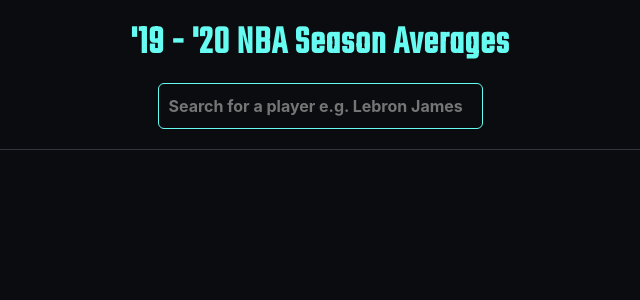
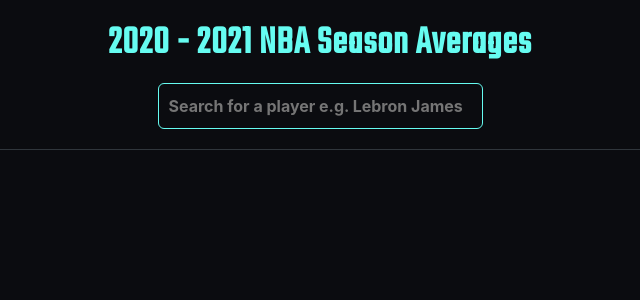
Before and after one commit to jdchua/NBA-stats, a React (Create React App) app: page / in a window 1280 px wide. Shown: the top 300 px of the page, without its empty margins (320-960 px from the left). Built offline with nearby package versions, Linux system fonts and the light colour scheme.

Commit message:
Update heading of page and README

```diff
--- a/public/index.html
+++ b/public/index.html
@@ -6,7 +6,7 @@
     <link href="https://fonts.googleapis.com/css?family=Teko&display=swap" rel="stylesheet">
     <meta name="viewport" content="width=device-width, initial-scale=1" />
     <meta name="theme-color" content="#000000" />
-    <title>NBA Season 2019 - 2020 Stats </title>
+    <title>NBA Season 2020 - 2021 Stats </title>
   </head>
   <body>
     <noscript>You need to enable JavaScript to run this app.</noscript>
--- a/src/Search.js
+++ b/src/Search.js
@@ -96,7 +96,7 @@
         const searchComponents = this.state.results.map(item => <p onClick={this.handleClick} id={item.id} position={item.position} team={item.team.abbreviation}firstname={item.first_name} lastname={item.last_name}>{item.first_name} {item.last_name} </p>)
         return (
             <div>
-                <h3 className="pageTitle">'19 - '20 NBA Season Averages</h3>
+                <h3 className="pageTitle">2020 - 2021 NBA Season Averages</h3>
                 <div className="cop">
                 <div className="searchComponent">
                     <div className="searchInput">
```
Also changed, not shown: 1 other file (tests, documents, lock files or other folders).
